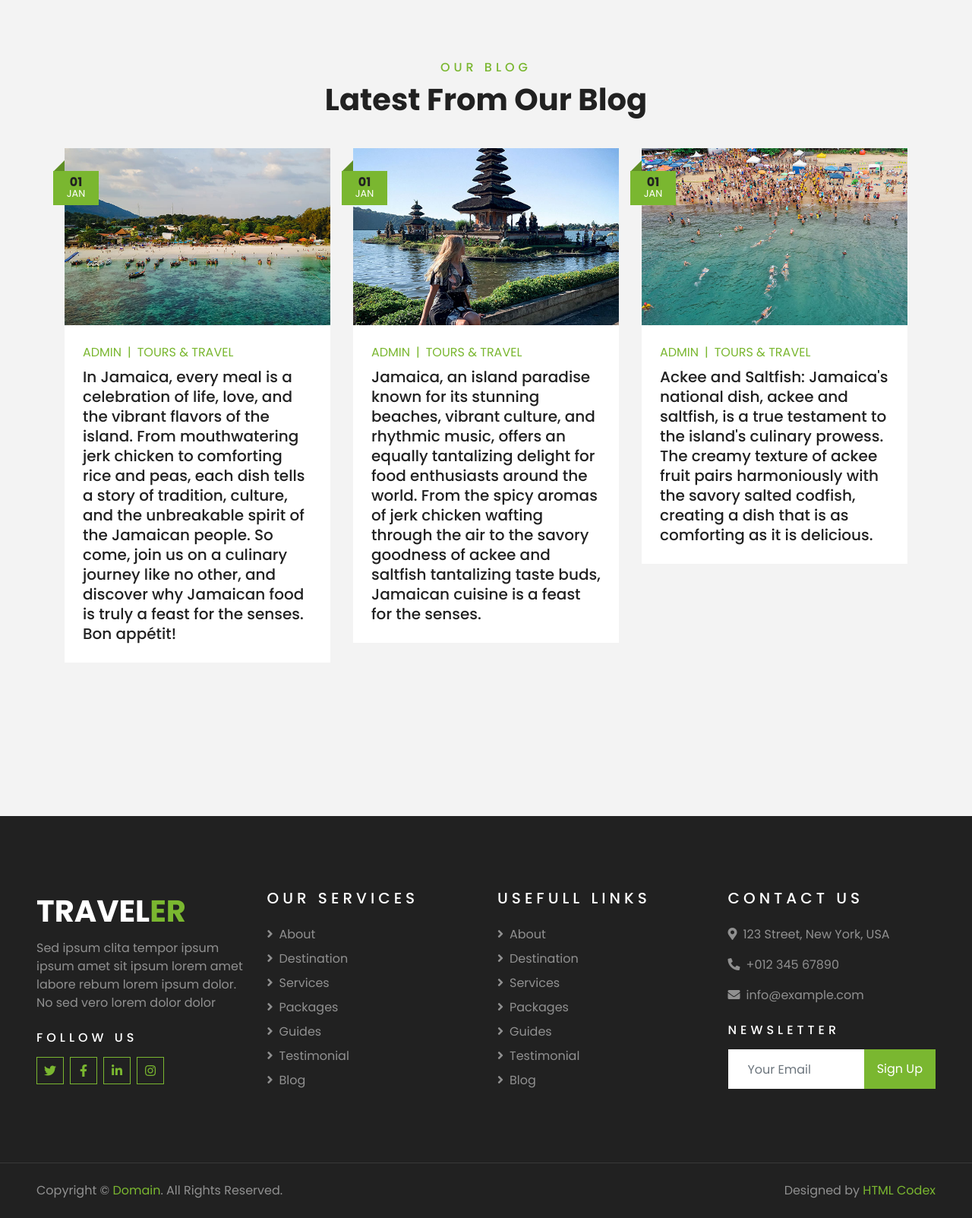
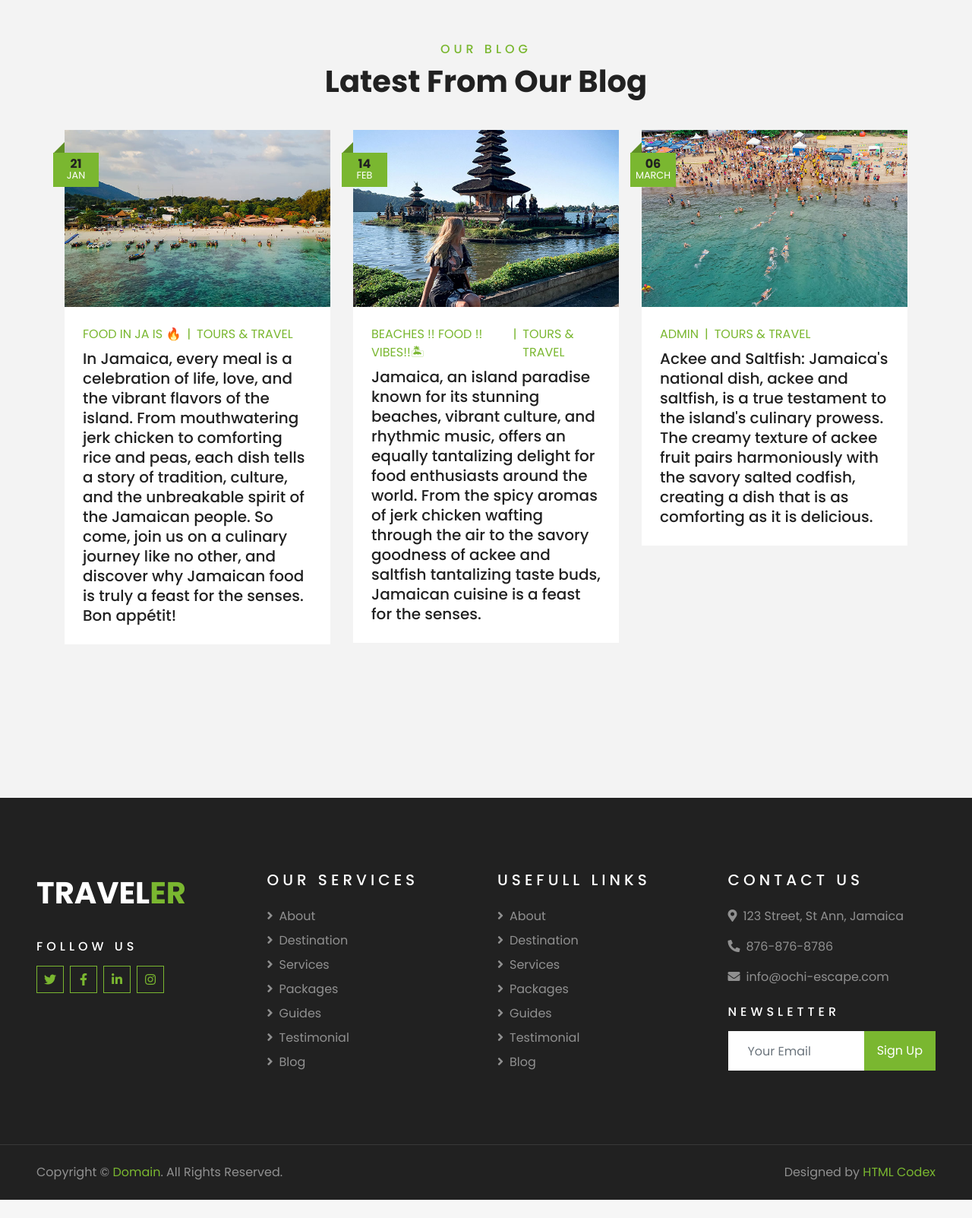
Before and after one commit to DGWonKanobi/django_chatbot, a Django app: page /home in a window 1280 px wide. Shown: the part 1880-3483 px from the top of the page at 76% size. After the commit the page ends 3459 px from the top, so only its background shows below. Run offline with Django 4.2, Linux system fonts and the light colour scheme; some libraries are stand-ins or nearby versions.

Commit message:
final project touches

```diff
--- a/templates/blog.html
+++ b/templates/blog.html
@@ -82,7 +82,7 @@
                 <div class="collapse navbar-collapse justify-content-between px-3" id="navbarCollapse">
                     <div class="navbar-nav ml-auto py-0">
                         <a href="home" class="nav-item nav-link active">Home</a>
-                        <a href="about.html" class="nav-item nav-link">About</a>
+
 
 
                     </div>
--- a/templates/home.html
+++ b/templates/home.html
@@ -109,7 +109,7 @@
                     <div class="carousel-caption d-flex flex-column align-items-center justify-content-center">
                         <div class="p-3" style="max-width: 900px;">
                             <h4 class="text-white text-uppercase mb-md-3">AI Powered Travel Blog</h4>
-                            <h1 class="display-3 text-white mb-md-4">Let's Escape To Jamaica Together and Share your Stories</h1>
+                            <h1 class="display-3 text-white mb-md-4">Let's Escape To Jamaica Together and Then Share Our Stories</h1>
                             <a href="" class="btn btn-primary py-md-3 px-md-5 mt-2">Register Now</a>
                         </div>
                     </div>
@@ -137,7 +137,7 @@
             </a>
         </div>
     </div>
-    Carousel End
+    <!-- Carousel End -->
 
 <!--
     <!-- Booking Start -->
@@ -696,13 +696,13 @@
                         <div class="position-relative">
                             <img class="img-fluid w-100" src="{% static 'chatbot/img/blog-1.jpg' %}" alt="">
                             <div class="blog-date">
-                                <h6 class="font-weight-bold mb-n1">01</h6>
+                                <h6 class="font-weight-bold mb-n1">21</h6>
                                 <small class="text-white text-uppercase">Jan</small>
                             </div>
                         </div>
                         <div class="bg-white p-4">
                             <div class="d-flex mb-2">
-                                <a class="text-primary text-uppercase text-decoration-none" href="">Admin</a>
+                                <a class="text-primary text-uppercase text-decoration-none" href="">Food In JA is 🔥</a>
                                 <span class="text-primary px-2">|</span>
                                 <a class="text-primary text-uppercase text-decoration-none" href="">Tours & Travel</a>
                             </div>
@@ -715,13 +715,13 @@
                         <div class="position-relative">
                             <img class="img-fluid w-100" src="{% static 'chatbot/img/blog-2.jpg' %}" alt="">
                             <div class="blog-date">
-                                <h6 class="font-weight-bold mb-n1">01</h6>
-                                <small class="text-white text-uppercase">Jan</small>
+                                <h6 class="font-weight-bold mb-n1">14</h6>
+                                <small class="text-white text-uppercase">Feb</small>
                             </div>
                         </div>
                         <div class="bg-white p-4">
                             <div class="d-flex mb-2">
-                                <a class="text-primary text-uppercase text-decoration-none" href="">Admin</a>
+                                <a class="text-primary text-uppercase text-decoration-none" href="">Beaches !! Food !! Vibes!!🏝</a>
                                 <span class="text-primary px-2">|</span>
                                 <a class="text-primary text-uppercase text-decoration-none" href="">Tours & Travel</a>
                             </div>
@@ -734,8 +734,8 @@
                         <div class="position-relative">
                             <img class="img-fluid w-100" src="{% static 'chatbot/img/blog-3.jpg' %}" alt="">
                             <div class="blog-date">
-                                <h6 class="font-weight-bold mb-n1">01</h6>
-                                <small class="text-white text-uppercase">Jan</small>
+                                <h6 class="font-weight-bold mb-n1">06</h6>
+                                <small class="text-white text-uppercase">March</small>
                             </div>
                         </div>
                         <div class="bg-white p-4">
@@ -761,7 +761,7 @@
                 <a href="" class="navbar-brand">
                     <h1 class="text-primary"><span class="text-white">TRAVEL</span>ER</h1>
                 </a>
-                <p>Sed ipsum clita tempor ipsum ipsum amet sit ipsum lorem amet labore rebum lorem ipsum dolor. No sed vero lorem dolor dolor</p>
+
                 <h6 class="text-white text-uppercase mt-4 mb-3" style="letter-spacing: 5px;">Follow Us</h6>
                 <div class="d-flex justify-content-start">
                     <a class="btn btn-outline-primary btn-square mr-2" href="#"><i class="fab fa-twitter"></i></a>
@@ -796,9 +796,9 @@
             </div>
             <div class="col-lg-3 col-md-6 mb-5">
                 <h5 class="text-white text-uppercase mb-4" style="letter-spacing: 5px;">Contact Us</h5>
-                <p><i class="fa fa-map-marker-alt mr-2"></i>123 Street, New York, USA</p>
-                <p><i class="fa fa-phone-alt mr-2"></i>+012 345 67890</p>
-                <p><i class="fa fa-envelope mr-2"></i>info@example.com</p>
+                <p><i class="fa fa-map-marker-alt mr-2"></i>123 Street, St Ann, Jamaica</p>
+                <p><i class="fa fa-phone-alt mr-2"></i>876-876-8786</p>
+                <p><i class="fa fa-envelope mr-2"></i>info@ochi-escape.com</p>
                 <h6 class="text-white text-uppercase mt-4 mb-3" style="letter-spacing: 5px;">Newsletter</h6>
                 <div class="w-100">
                     <div class="input-group">
```
Also changed, not shown: README.md, db.sqlite3.
